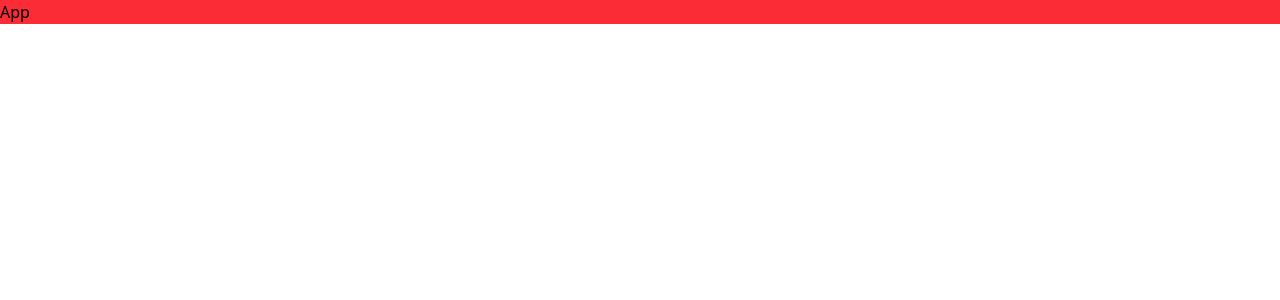
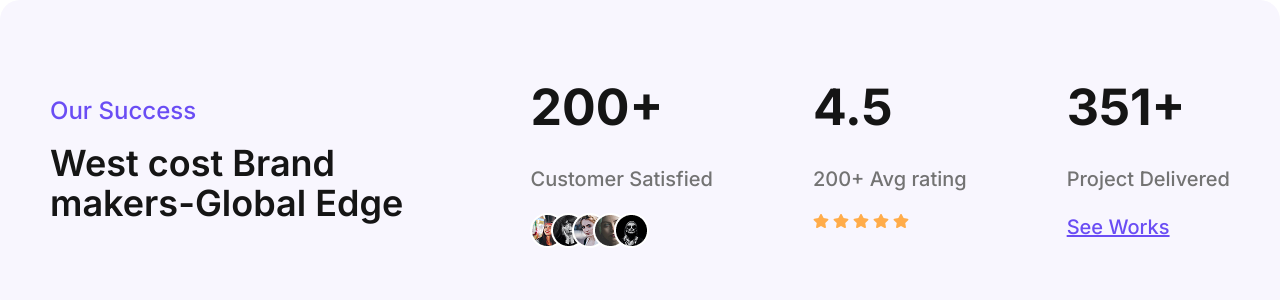
Before and after one commit to sajibkhandev/angcy-ebt-web-1, a React (Vite) app: page / in a window 1280 px wide. Shown: the top 300 px of the page. Built offline with nearby package versions, Linux system fonts and the light colour scheme.

Commit message:
last commite

```diff
--- a/index.html
+++ b/index.html
@@ -4,7 +4,15 @@
     <meta charset="UTF-8" />
     <link rel="icon" type="image/svg+xml" href="/vite.svg" />
     <meta name="viewport" content="width=device-width, initial-scale=1.0" />
-    <title>react</title>
+    <!-- Fonts -->
+    <link rel="preconnect" href="https://fonts.googleapis.com" />
+    <link rel="preconnect" href="https://fonts.gstatic.com" crossorigin />
+    <link
+      href="https://fonts.googleapis.com/css2?family=Inter:ital,opsz,wght@0,14..32,100..900;1,14..32,100..900&display=swap"
+      rel="stylesheet"
+    />
+    <!-- Fonts -->
+    <title>Angcy</title>
   </head>
   <body>
     <div id="root"></div>
--- a/package.json
+++ b/package.json
@@ -13,6 +13,7 @@
     "@tailwindcss/vite": "^4.1.18",
     "react": "^19.2.0",
     "react-dom": "^19.2.0",
+    "react-icons": "^5.5.0",
     "tailwindcss": "^4.1.18"
   },
   "devDependencies": {
--- a/src/App.jsx
+++ b/src/App.jsx
@@ -1,9 +1,11 @@
-import React from 'react'
+import Home from "./component/page/Home";
 
 const App = () => {
   return (
-    <div className='bg-red-500'>App</div>
-  )
-}
+    <>
+      <Home />
+    </>
+  );
+};
 
-export default App
+export default App;
--- /dev/null
+++ b/src/component/Container.jsx
@@ -0,0 +1,9 @@
+const Container = ({ className, children }) => {
+  return (
+    <div className={`${className} lg:max-w-[1320px] max-w-[580px] mx-auto`}>
+      {children}
+    </div>
+  );
+};
+
+export default Container;
--- /dev/null
+++ b/src/component/Flex.jsx
@@ -0,0 +1,8 @@
+
+const Flex = ({className, children}) => {
+  return (
+    <div className={`${className} flex items-center`}>{children}</div>
+  )
+}
+
+export default Flex
--- /dev/null
+++ b/src/component/page/Home.jsx
@@ -0,0 +1,11 @@
+import Success from "./Success";
+
+const Home = () => {
+  return (
+    <>
+      <Success />
+    </>
+  );
+};
+
+export default Home;
--- /dev/null
+++ b/src/component/page/Success.jsx
@@ -0,0 +1,63 @@
+import Container from "../Container";
+import { FaStar } from "react-icons/fa";
+import Flex from "../Flex";
+
+const Success = () => {
+  return (
+    <>
+      <Container
+        className={
+          "bg-[#F8F6FE] rounded-[20px] px-7 py-8 lg:px-[50px] lg:py-[70px] font-inter"
+        }
+      >
+        <div className={"justify-between lg:flex items-center"}>
+          <div className="">
+            <h5 className="text-[#6A4DF4] text-2xl font-medium mb-4">
+              Our Success
+            </h5>
+            <h4 className="text-[#151515] text-4xl font-semibold w-[380px]">
+              West cost Brand makers-Global Edge
+            </h4>
+          </div>
+          <Flex
+            className={
+              "lg:gap-x-25 gap-x-7 items-start mt-10 lg:mt-0 justify-end lg:justify-normal"
+            }
+          >
+            <div className="">
+              <p className="text-[#151515] font-bold text-[50px]">200+</p>
+              <p className="text-[#737373] text-xl font-medium my-5">
+                Customer Satisfied
+              </p>
+              <img src="/src/assets/successOne.png" alt="" />
+            </div>
+            <div className="">
+              <p className="text-[#151515] font-bold text-[50px]">4.5</p>
+              <p className="text-[#737373] text-xl font-medium my-5">
+                200+ Avg rating
+              </p>
+              <Flex className={"gap-x-1 text-[#FFAC4A] text-base"}>
+                <FaStar />
+                <FaStar />
+                <FaStar />
+                <FaStar />
+                <FaStar />
+              </Flex>
+            </div>
+            <div className="">
+              <p className="text-[#151515] font-bold text-[50px]">351+</p>
+              <p className="text-[#737373] text-xl font-medium my-5">
+                Project Delivered
+              </p>
+              <a href="#" className="text-[#6A4DF4] font-medium text-xl ">
+                <u>See Works</u>
+              </a>
+            </div>
+          </Flex>
+        </div>
+      </Container>
+    </>
+  );
+};
+
+export default Success;
--- a/src/index.css
+++ b/src/index.css
@@ -1 +1,5 @@
 @import "tailwindcss";
+
+@theme {
+  --font-inter: "Inter", sans-serif;
+}
```
Also changed, not shown: src/assets/successOne.png (added), 1 other file (tests, documents, lock files or other folders).
